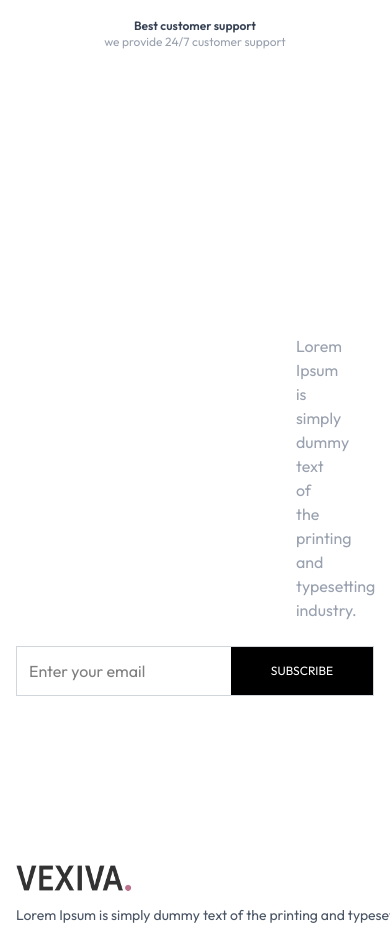
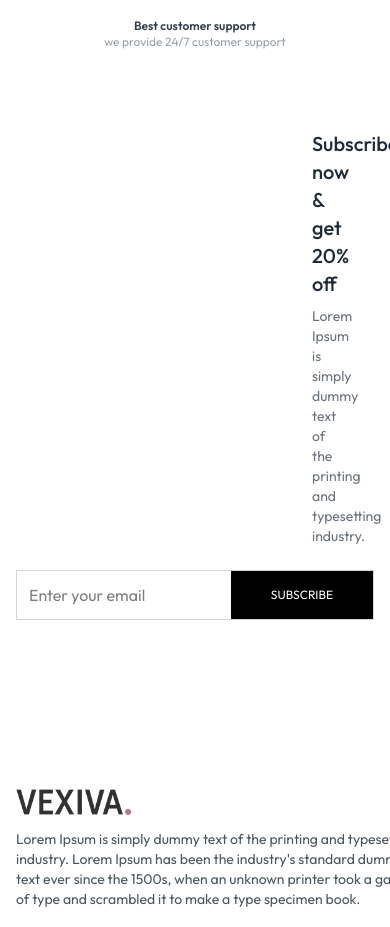
Before and after one commit to naveenbanjara89/E-Commerce-Project, a React (Vite) app: page / in a window 390 px wide. Shown: the part 3761-4688 px from the top of the page. Built offline with nearby package versions, Linux system fonts and the light colour scheme.

Commit message:
After Deployment NewsLetterBox.jsx file are updating

```diff
--- a/src/components/NewsLetterBox.jsx
+++ b/src/components/NewsLetterBox.jsx
@@ -10,8 +10,8 @@ const NewsLetterBox = () => {
     <div>
         <div>
             <div className='text center px-70'>
-                <p className='text-2xl text-gray-800 font-medium px-25'>Subscribe now & get 20% off</p>
-                <p className='text-gray-400 mt-3'>Lorem Ipsum is simply dummy text of the printing and typesetting industry.</p>
+                <p className='text-xl sm:text-2xl text-gray-800 font-medium px-4 sm:px-25'>Subscribe now & get 20% off</p>
+                <p className='text-gray-500 mt-2 sm:mt-3 text-sm sm:text-base px-4 sm:px-0'>Lorem Ipsum is simply dummy text of the printing and typesetting industry.</p>
             </div>
         </div>
         <div>
```
